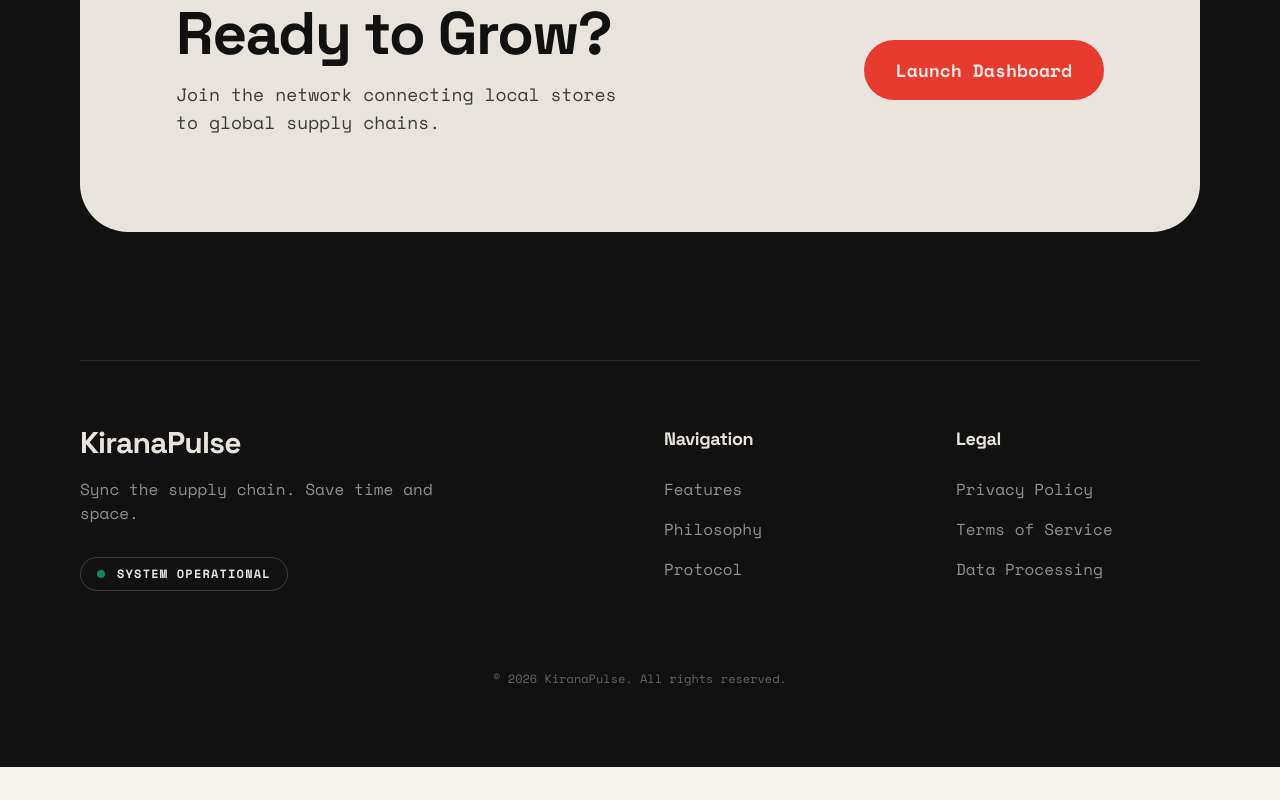
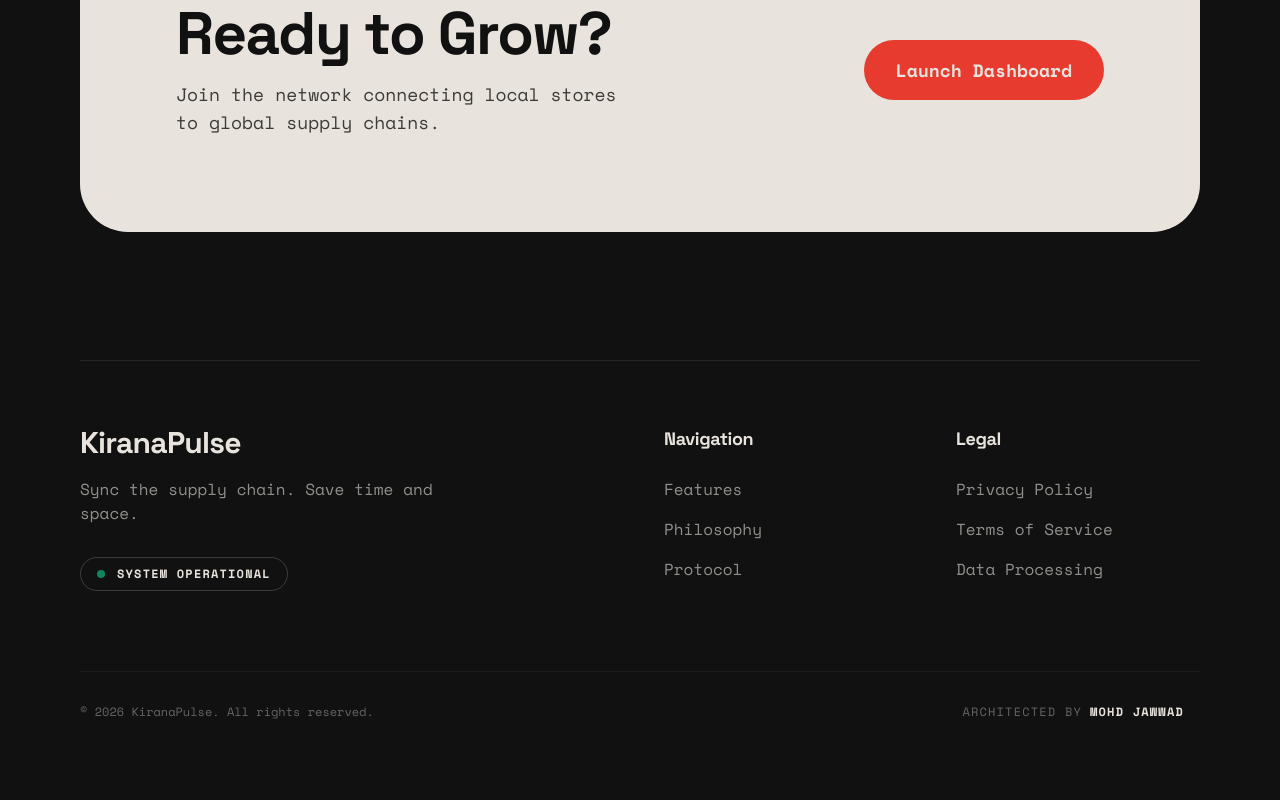
Before and after one commit to Jawad000000/KiranaPulse, a Next.js app: page / in a window 1280 px wide. Shown: the part 4291-5091 px from the top of the page. Before the commit the page ends 5058 px from the top, so only its background shows below. Built offline with nearby package versions, Linux system fonts and the light colour scheme.

Commit message:
feat: add developer attribution to footer

```diff
--- a/src/components/landing/Footer.tsx
+++ b/src/components/landing/Footer.tsx
@@ -44,8 +44,20 @@ export default function Footer() {
           </div>
         </div>
 
-        <div className="mt-20 text-center font-data text-xs text-[var(--color-primary)]/40">
-          &copy; {new Date().getFullYear()} KiranaPulse. All rights reserved.
+        <div className="mt-20 flex flex-col md:flex-row justify-between items-center gap-4 font-data text-xs text-[var(--color-primary)]/40 pt-8 border-t border-[var(--color-primary)]/5">
+          <div>&copy; {new Date().getFullYear()} KiranaPulse. All rights reserved.</div>
+          <div className="uppercase tracking-widest flex items-center gap-2">
+            Architected by
+            <a
+              href="https://github.com/Jawad000000"
+              target="_blank"
+              rel="noopener noreferrer"
+              className="text-[var(--color-primary)] hover:text-[var(--color-accent)] transition-colors font-bold flex items-center gap-1 group"
+            >
+              Mohd Jawwad
+              <svg className="w-3 h-3 opacity-0 -translate-x-2 group-hover:opacity-100 group-hover:translate-x-0 transition-all duration-300" viewBox="0 0 24 24" fill="none" stroke="currentColor" strokeWidth="2" strokeLinecap="round" strokeLinejoin="round"><path d="M5 12h14M12 5l7 7-7 7"/></svg>
+            </a>
+          </div>
         </div>
       </div>
     </footer>
```
